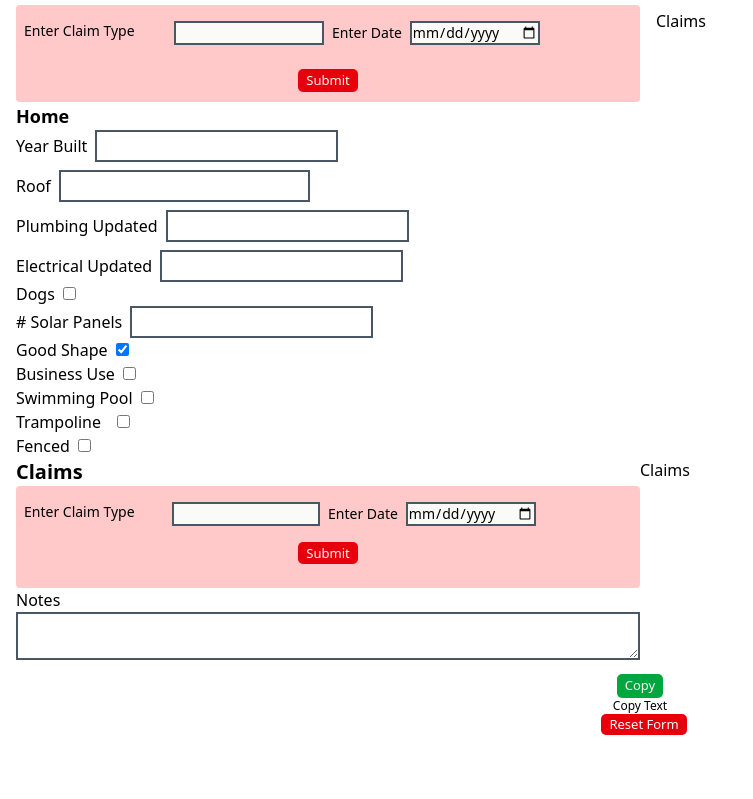
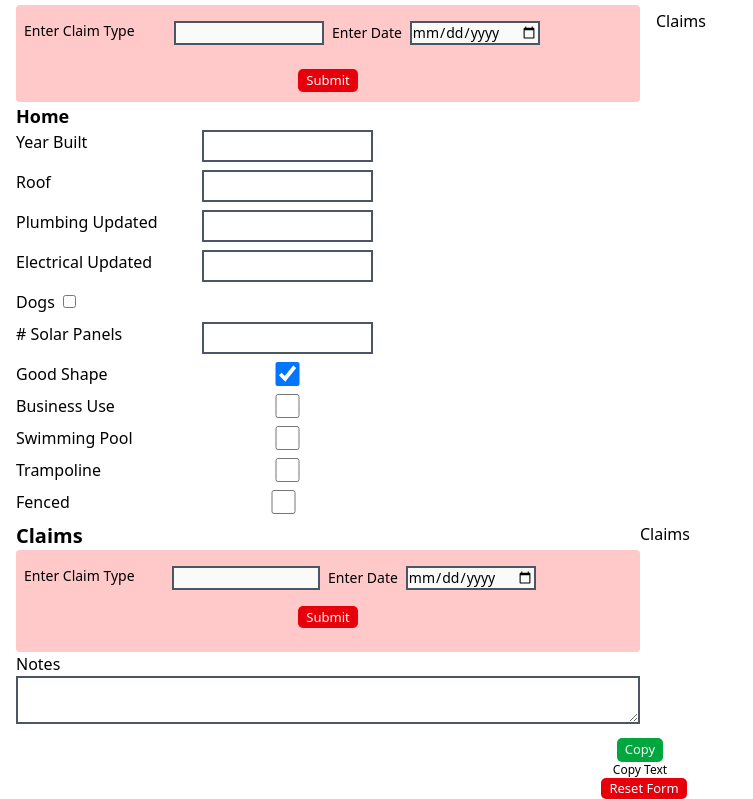
Before and after one commit to Jpatrick6420/propertyandcasualtywebsite, a React (Vite) app: page / in a window 1280 px wide. Shown: the part 1063-1862 px from the top of the page, without its empty margins (0-753 px from the left). Before the commit the page ends 1798 px from the top, so only its background shows below. Built offline with nearby package versions, Linux system fonts and the light colour scheme.

Commit message:
changed stying on home

```diff
--- a/src/features/HomeSection.jsx
+++ b/src/features/HomeSection.jsx
@@ -47,7 +47,7 @@ function HomeSection({ handleCurrentHomeData, currentData }) {
   };
   return (
     <section>
-      <div>
+      <div className="grid grid-cols-7">
         <label>Year Built</label>
         <input
           className="border-2 border-gray-600 ml-2 px-1 py-0.5"
@@ -56,7 +56,7 @@ function HomeSection({ handleCurrentHomeData, currentData }) {
           onChange={(e) => handleHomeDataChange(e, "yearBuilt")}
         />
       </div>
-      <div className="my-2">
+      <div className="grid grid-cols-7 my-2">
         <label>Roof</label>
         <input
           className="border-2 border-gray-600 ml-2 px-2 py-0.5"
@@ -65,7 +65,7 @@ function HomeSection({ handleCurrentHomeData, currentData }) {
           onChange={(e) => handleHomeDataChange(e, "roof")}
         />
       </div>
-      <div className="mb-2">
+      <div className="grid grid-cols-7 my-2">
         <label>Plumbing Updated</label>
         <input
           type="text"
@@ -74,7 +74,7 @@ function HomeSection({ handleCurrentHomeData, currentData }) {
           onChange={(e) => handleHomeDataChange(e, "plumbingUpdated")}
         />
       </div>
-      <div>
+      <div className="grid grid-cols-7 my-2">
         <label>Electrical Updated</label>
         <input
           className="ml-2 border-2 border-gray-600 px-1 py-0.5"
@@ -91,8 +91,9 @@ function HomeSection({ handleCurrentHomeData, currentData }) {
           checked={currentData.home.dogs}
           onChange={(e) => handleCheckboxHome(e, "dogs")}
         />
+
         {currentData.home.dogs && (
-          <section className="grid lg:grid-cols-2">
+          <section>
             <div>
               <label>Dog Types</label>
               <input
@@ -132,7 +133,7 @@ function HomeSection({ handleCurrentHomeData, currentData }) {
         )}
       </div>
 
-      <div>
+      <div className="grid grid-cols-7 my-2">
         <label># Solar Panels</label>
         <input
           className="ml-2 border-2 border-gray-600 px-1 py-0.5"
@@ -141,7 +142,7 @@ function HomeSection({ handleCurrentHomeData, currentData }) {
           onChange={(e) => handleHomeDataChange(e, "solar")}
         />
       </div>
-      <div>
+      <div className="grid grid-cols-7 my-2">
         <label>Good Shape</label>
         <input
           type="checkbox"
@@ -150,7 +151,7 @@ function HomeSection({ handleCurrentHomeData, currentData }) {
           onChange={(e) => handleCheckboxHome(e, "goodShape")}
         />
       </div>
-      <div>
+      <div className="grid grid-cols-7 my-2">
         <label>Business Use</label>
         <input
           type="checkbox"
@@ -159,7 +160,7 @@ function HomeSection({ handleCurrentHomeData, currentData }) {
           onChange={(e) => handleCheckboxHome(e, "businessUse")}
         />
       </div>
-      <div>
+      <div className="grid grid-cols-7 my-2">
         <label>Swimming Pool</label>
         <input
           type="checkbox"
@@ -168,7 +169,7 @@ function HomeSection({ handleCurrentHomeData, currentData }) {
           onChange={(e) => handleCheckboxHome(e, "swimmingPool")}
         />
       </div>
-      <div>
+      <div className="grid grid-cols-7 my-2">
         <label className="pr-2">Trampoline</label>
         <input
           type="checkbox"
@@ -177,7 +178,7 @@ function HomeSection({ handleCurrentHomeData, currentData }) {
           onChange={(e) => handleCheckboxHome(e, "trampoline")}
         />
       </div>
-      <div>
+      <div className="grid grid-cols-7 my-2">
         <label className="pr-2">Fenced</label>
         <input
           type="checkbox"
```
